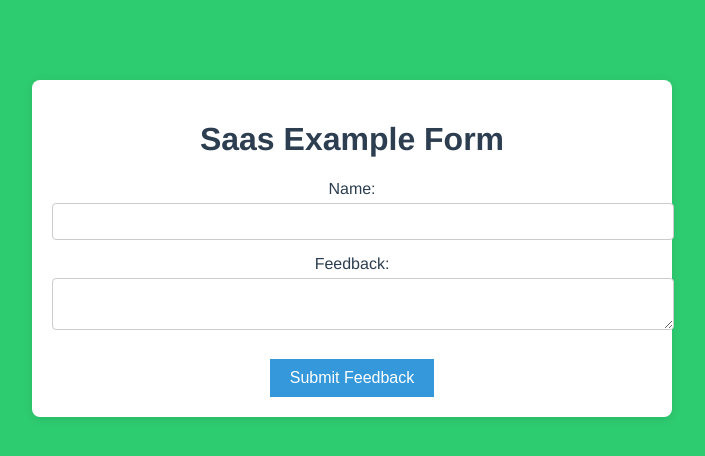
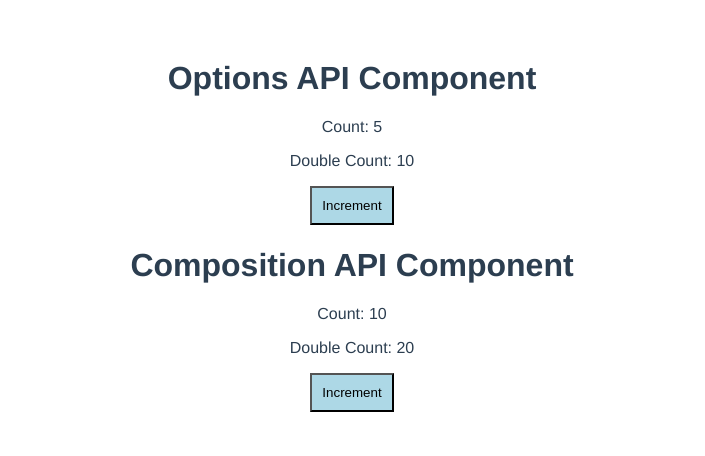
Before and after one commit to kirankumarkommu007/vuejs, a Vue app: page / in a window 1280 px wide. Shown: the top 456 px of the page, without its empty margins (288-993 px from the left). Built offline with nearby package versions, Linux system fonts and the light colour scheme.

Commit message:
Revert "added saas"
This reverts commit b98622138b81df4a2b0643bb97be996bf3f3cfb7.

```diff
--- a/package.json
+++ b/package.json
@@ -19,9 +19,7 @@
     "@vue/cli-plugin-eslint": "~5.0.0",
     "@vue/cli-service": "~5.0.0",
     "eslint": "^7.32.0",
-    "eslint-plugin-vue": "^8.0.3",
-    "sass": "^1.77.8",
-    "sass-loader": "^16.0.0"
+    "eslint-plugin-vue": "^8.0.3"
   },
   "eslintConfig": {
     "root": true,
--- a/src/App.vue
+++ b/src/App.vue
@@ -1,18 +1,24 @@
 <template>
-  <SaasComp />
+  <div id="app">
+    <h1>Options API Component</h1>
+    <CounterOptionsAPI :initialCount="5" @count-changed="handleCountChange" />
+
+    <h1>Composition API Component</h1>
+    <CounterCompositionAPI :initialCount="10" @count-changed="handleCountChange" />
+  </div>
 </template>
 
 
 <script>
-import SaasComp from './components/SaasComp.vue';
-
-
+import CounterCompositionAPI from './components/CounterCompositionAPI.vue';
+import CounterOptionsAPI from './components/CounterOptionsAPI.vue';
 
 
 export default {
   name: 'App',
   components: {
-    SaasComp
+    CounterCompositionAPI,
+    CounterOptionsAPI
   }
 }
 </script>
--- /dev/null
+++ b/src/components/CounterCompositionAPI.vue
@@ -0,0 +1,48 @@
+<template>
+    <div>
+      <p>Count: {{ count }}</p>
+      <p>Double Count: {{ doubleCount }}</p>
+      <button @click="increment">Increment</button>
+    </div>
+  </template>
+
+  <script>
+  import { ref, computed, watch, defineComponent } from 'vue';
+
+  export default defineComponent({
+    name: 'CounterCompositionAPI',
+    props: {
+      initialCount: {
+        type: Number,
+        default: 0
+      }
+    },
+    setup(props, { emit }) {
+      const count = ref(props.initialCount);
+
+      const increment = () => {
+        count.value++;
+        emit('count-changed', count.value);
+      };
+
+      const doubleCount = computed(() => count.value * 2);
+
+      watch(count, (newVal) => {
+        console.log('Count changed to:', newVal);
+      });
+
+      return {
+        count,
+        increment,
+        doubleCount
+      };
+    }
+  });
+  </script>
+
+  <style>
+  button {
+    background-color: lightcoral;
+    padding: 10px;
+  }
+  </style>
--- /dev/null
+++ b/src/components/CounterOptionsAPI.vue
@@ -0,0 +1,47 @@
+<template>
+    <div>
+      <p>Count: {{ count }}</p>
+      <p>Double Count: {{ doubleCount }}</p>
+      <button @click="increment">Increment</button>
+    </div>
+  </template>
+
+  <script>
+  export default {
+    name: 'CounterOptionsAPI',
+    props: {
+      initialCount: {
+        type: Number,
+        default: 0
+      }
+    },
+    data() {
+      return {
+        count: this.initialCount
+      };
+    },
+    computed: {
+      doubleCount() {
+        return this.count * 2;
+      }
+    },
+    methods: {
+      increment() {
+        this.count++;
+        this.$emit('count-changed', this.count);
+      }
+    },
+    watch: {
+      count(newVal) {
+        console.log('Count changed to:', newVal);
+      }
+    }
+  };
+  </script>
+
+  <style>
+  button {
+    background-color: lightblue;
+    padding: 10px;
+  }
+  </style>
--- a/src/components/SaasComp.vue
+++ /dev/null
@@ -1,112 +0,0 @@
-<template>
-    <div class="container">
-      <h1>Saas Example Form</h1>
-      <form @submit.prevent="submitForm">
-        <div class="form-group">
-          <label for="name">Name:</label>
-          <input type="text" id="name" v-model="name" required />
-        </div>
-        <div class="form-group">
-          <label for="feedback">Feedback:</label>
-          <textarea id="feedback" v-model="feedback" required></textarea>
-        </div>
-        <button type="submit" class="button">Submit Feedback</button>
-      </form>
-      <div v-if="message" :class="['message', messageType]">{{ message }}</div>
-    </div>
-  </template>
-  <script>
-  export default {
-    name: 'SaasComp',
-    data() {
-      return {
-        name: '',
-        feedback: '',
-        message: '',
-        messageType: ''
-      };
-    },
-    methods: {
-      submitForm() {
-        if (this.name && this.feedback) {
-          this.message = 'Thank you for your feedback!';
-          this.messageType = 'success';
-        } else {
-          this.message = 'Please fill out all fields.';
-          this.messageType = 'error';
-        }
-      }
-    }
-  }
-  </script>
-
-  <style lang="scss">
-  $primary-color: #3498db;
-  $secondary-color: #2ecc71;
-  $font-stack: Helvetica, sans-serif;
-
-  body {
-    font-family: $font-stack;
-    background-color: $secondary-color;
-    margin: 0;
-    padding: 20px;
-  }
-
-  .container {
-    max-width: 600px;
-    margin: auto;
-    background: white;
-    padding: 20px;
-    border-radius: 8px;
-    box-shadow: 0 2px 10px rgba(0, 0, 0, 0.1);
-  }
-
-  .form-group {
-    margin-bottom: 15px;
-
-    label {
-      display: block;
-      margin-bottom: 5px;
-    }
-
-    input, textarea {
-      width: 100%;
-      padding: 10px;
-      border: 1px solid #ccc;
-      border-radius: 4px;
-    }
-  }
-
-  .message {
-    margin-top: 20px;
-    padding: 10px;
-    border-radius: 4px;
-    font-size: 16px;
-
-    &.success {
-      border: 1px solid green;
-      color: green;
-      background-color: #e9f9e9;
-    }
-
-    &.error {
-      border: 1px solid red;
-      color: red;
-      background-color: #f9e9e9;
-    }
-  }
-
-  .button {
-    background-color: $primary-color;
-    border: none;
-    color: white;
-    padding: 10px 20px;
-    font-size: 16px;
-    margin-top: 10px;
-    cursor: pointer;
-
-    &:hover {
-      background-color: darken($primary-color, 10%);
-    }
-  }
-  </style>
```
Also changed, not shown: 1 other file (tests, documents, lock files or other folders).
